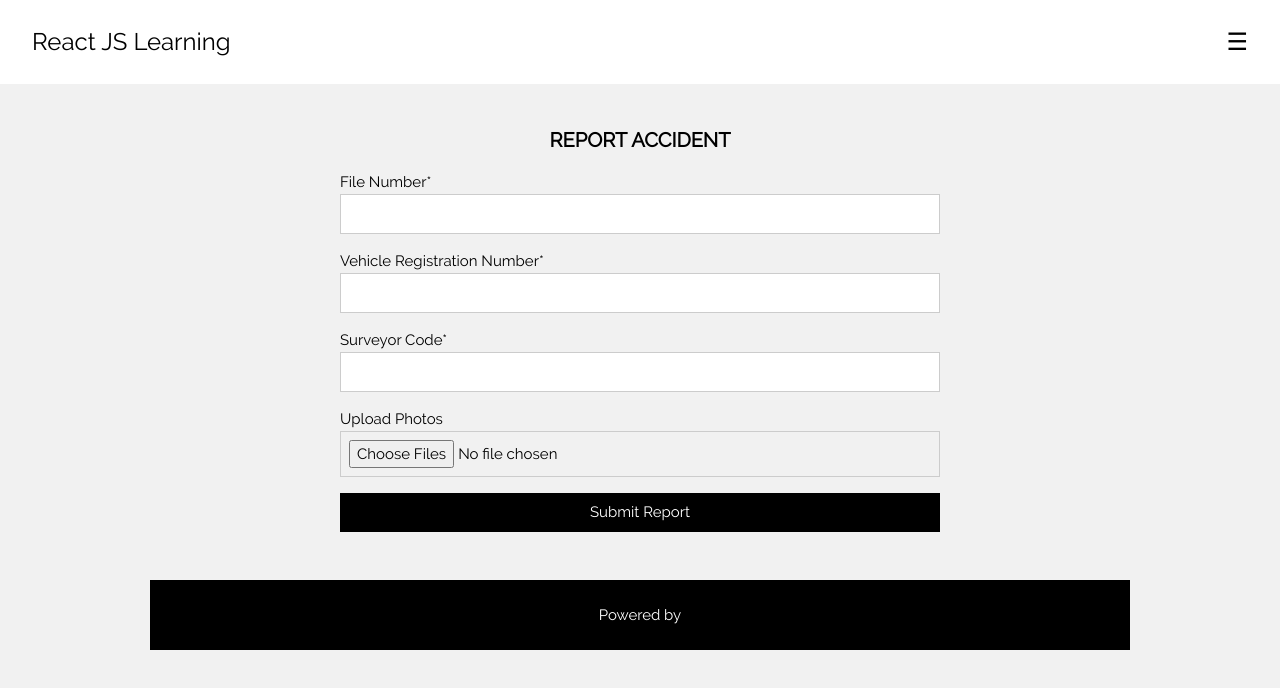
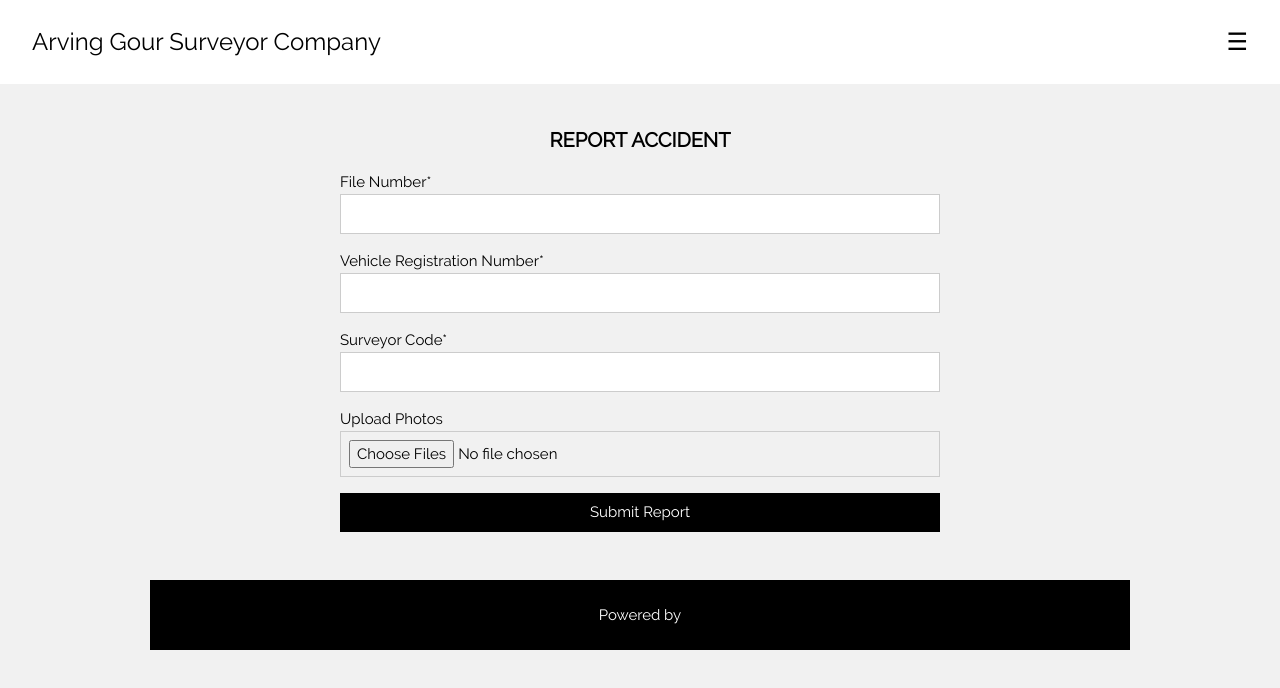
Before and after one commit to alok0007/surveyapptest, a React (Create React App) app: page / in a window 1280 px wide. Shown: the top 688 px of the page. Built offline with nearby package versions, Linux system fonts and the light colour scheme; a web font is replaced by a local one.

Commit message:
added company name

```diff
--- a/src/components/App.js
+++ b/src/components/App.js
@@ -45,7 +45,7 @@ class App extends Component {
         </nav>
 
         <header className="w3-container w3-top w3-white w3-xlarge w3-padding-16">
-          <span className="w3-left w3-padding">React JS Learning</span>
+          <span className="w3-left w3-padding">Arving Gour Surveyor Company</span>
           <div href="#1" className="w3-right w3-button w3-white" onClick={this.w3Open}>☰</div>
         </header>
 
```
